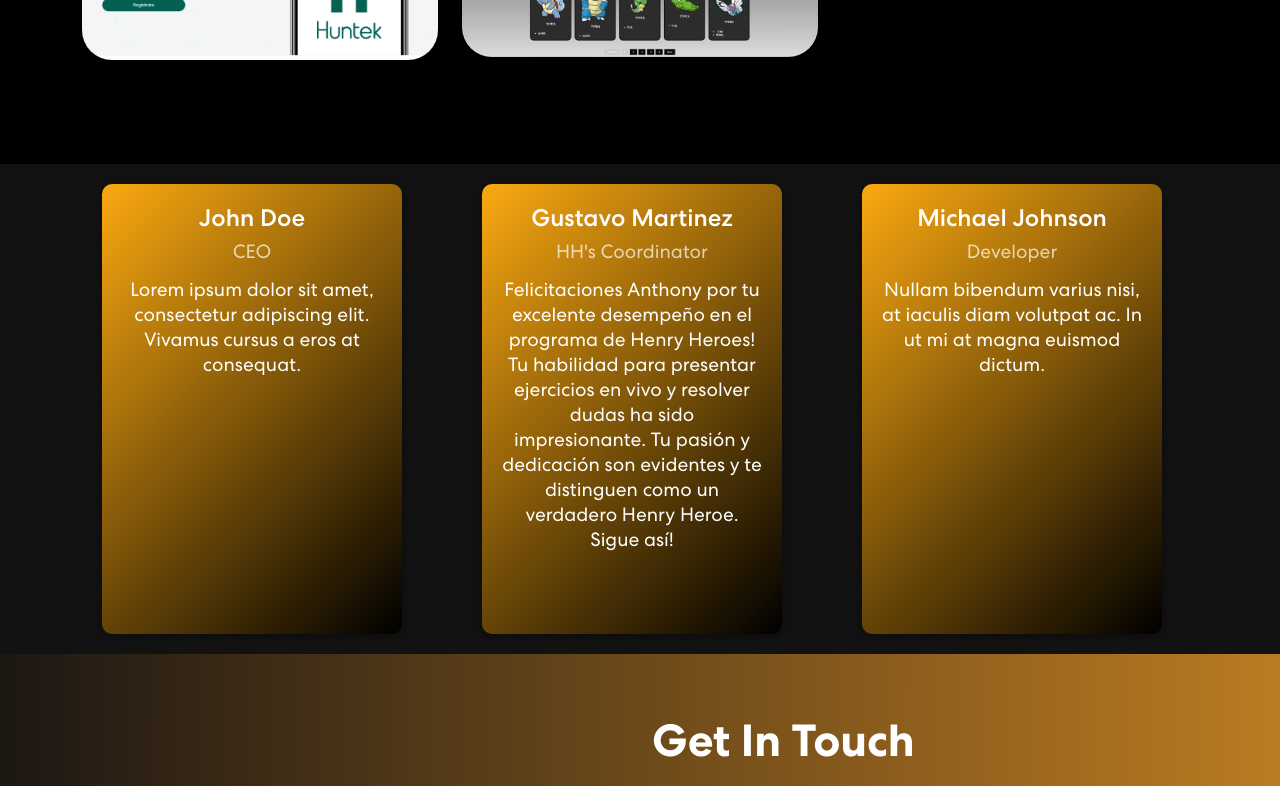
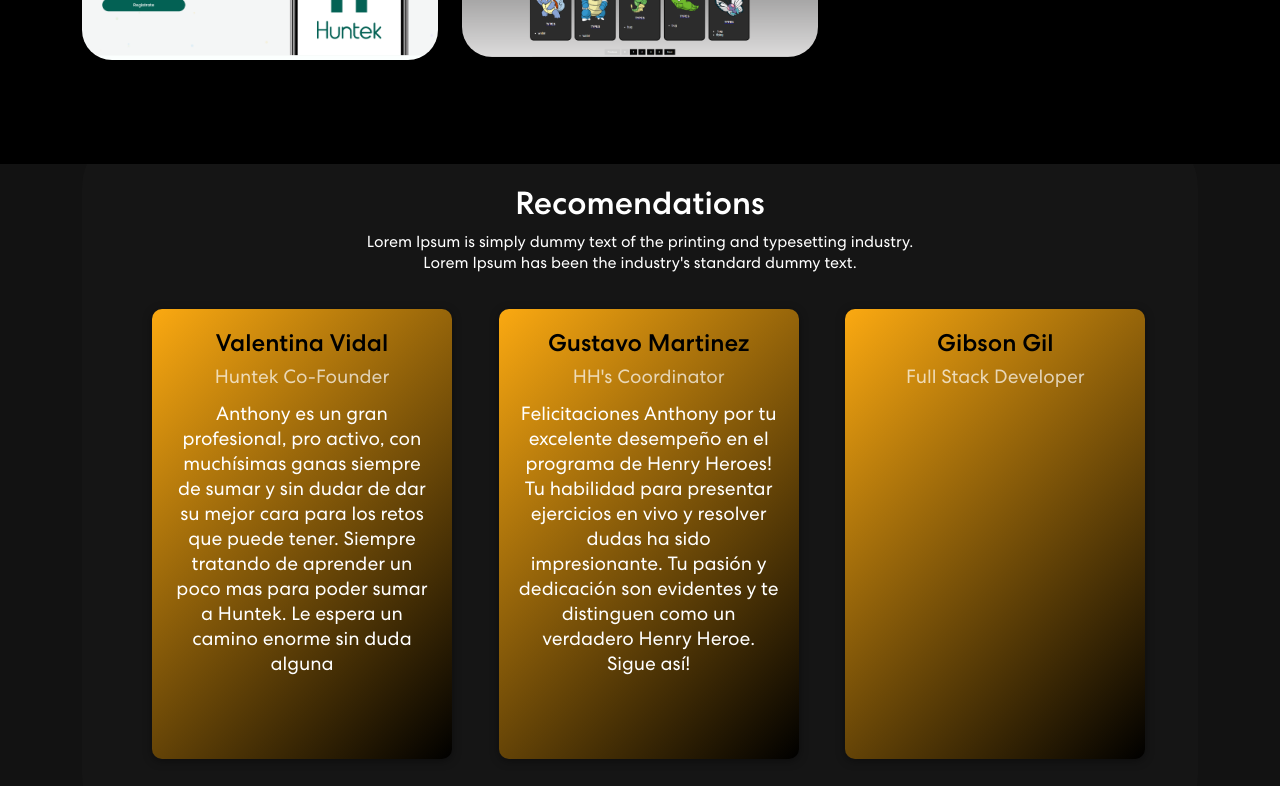
Before and after one commit to Anthony-Am2003/portfolio, a React (Create React App) app: page / in a window 1280 px wide. Shown: the part 2800-3586 px from the top of the page. Built offline with nearby package versions, Linux system fonts and the light colour scheme; no server answers.

Commit message:
Card of recomendation fixed

```diff
--- a/src/App.css
+++ b/src/App.css
@@ -621,7 +621,7 @@
 /************Recomendatios************/
 .recommendation-card {
   background: linear-gradient(135deg, #fba911, #000);
-  color: white;
+  color: rgb(0, 0, 0);
   border-radius: 10px;
   box-shadow: 0px 2px 10px rgba(0, 0, 0, 0.4);
   padding: 20px;
--- a/src/components/Recomendations.js
+++ b/src/components/Recomendations.js
@@ -8,9 +8,9 @@
 
   const recommendations = [
     {
-      name: "John Doe",
-      position: "CEO",
-      recommendation: "Lorem ipsum dolor sit amet, consectetur adipiscing elit. Vivamus cursus a eros at consequat.",
+      name: "Valentina Vidal",
+      position: "Huntek Co-Founder",
+      recommendation: "Anthony es un gran profesional, pro activo, con muchísimas ganas siempre de sumar y sin dudar de dar su mejor cara para los retos que puede tener. Siempre tratando de aprender un poco mas para poder sumar a Huntek. Le espera un camino enorme sin duda alguna",
     },
     {
       name: "Gustavo Martinez",
@@ -18,20 +18,23 @@
       recommendation: "Felicitaciones Anthony por tu excelente desempeño en el programa de Henry Heroes! Tu habilidad para presentar ejercicios en vivo y resolver dudas ha sido impresionante. Tu pasión y dedicación son evidentes y te distinguen como un verdadero Henry Heroe. Sigue así! ",
     },
     {
-      name: "Michael Johnson",
-      position: "Developer",
-      recommendation: "Nullam bibendum varius nisi, at iaculis diam volutpat ac. In ut mi at magna euismod dictum.",
+      name: "Gibson Gil",
+      position: "Full Stack Developer",
+      recommendation: "",
     }
   ];
 
   return (
     <section className="recommendations" id="recommendations">
-      <Container>
-        <Row>
-          <Col size={12}>
+      <div className="container">
+        <div className="row">
+          <div className="col-12">
+            <div className="technology-bx wow zoomIn">
+              <h2>Recomendations</h2>
+              <p>Lorem Ipsum is simply dummy text of the printing and typesetting industry.<br /> Lorem Ipsum has been the industry's standard dummy text.</p>
               <TrackVisibility>
                 {({ isVisible }) =>
-              <div className={isVisible ? "animate__animated animate__fadeIn": ""}>
+                  <div className={isVisible ? "animate__animated animate__fadeIn" : ""}>
                     <Row>
                       {
                         recommendations.map((recommendation, index) => {
@@ -45,9 +48,10 @@
                     </Row>
                   </div>}
               </TrackVisibility>
-          </Col>
-        </Row>
-      </Container>
+            </div>
+          </div>
+        </div>
+      </div>
     </section>
-  );
-};
+  )
+}
```
Lines whose indentation alone changed are shown as unchanged.
